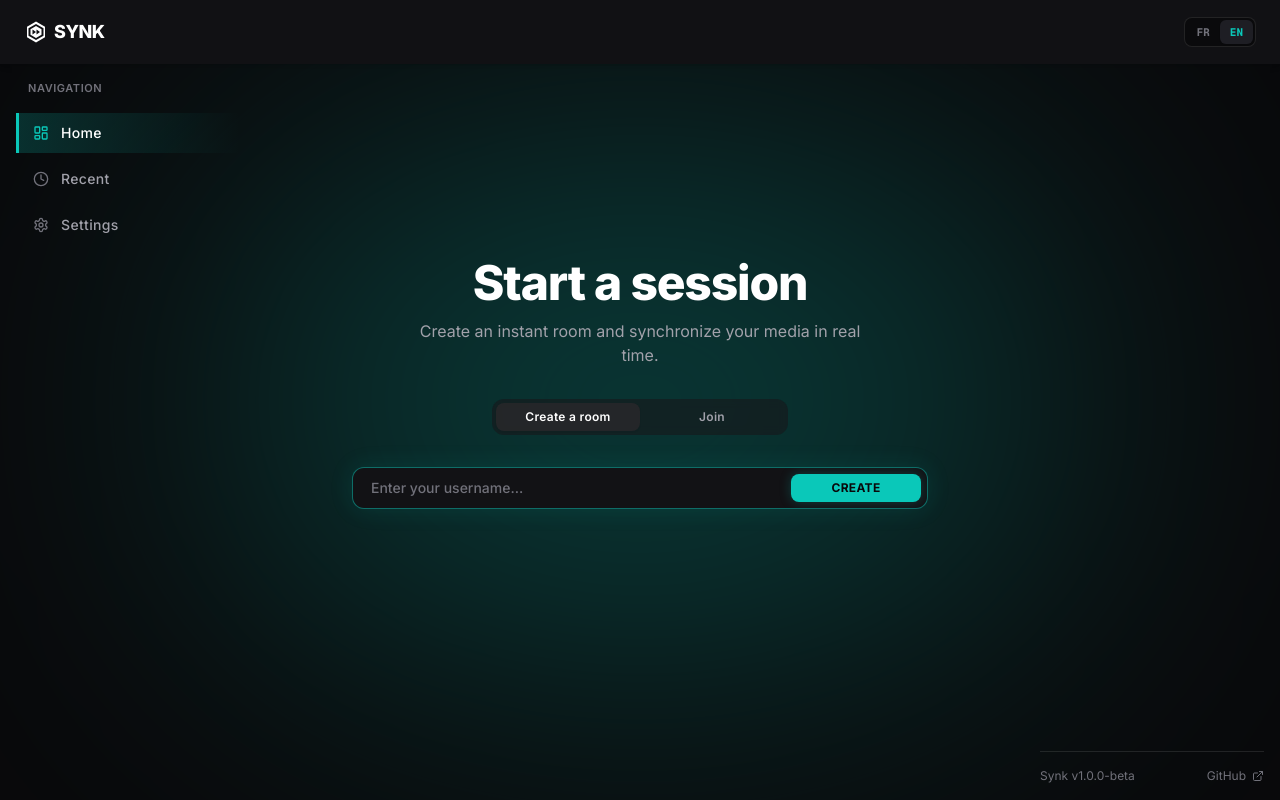
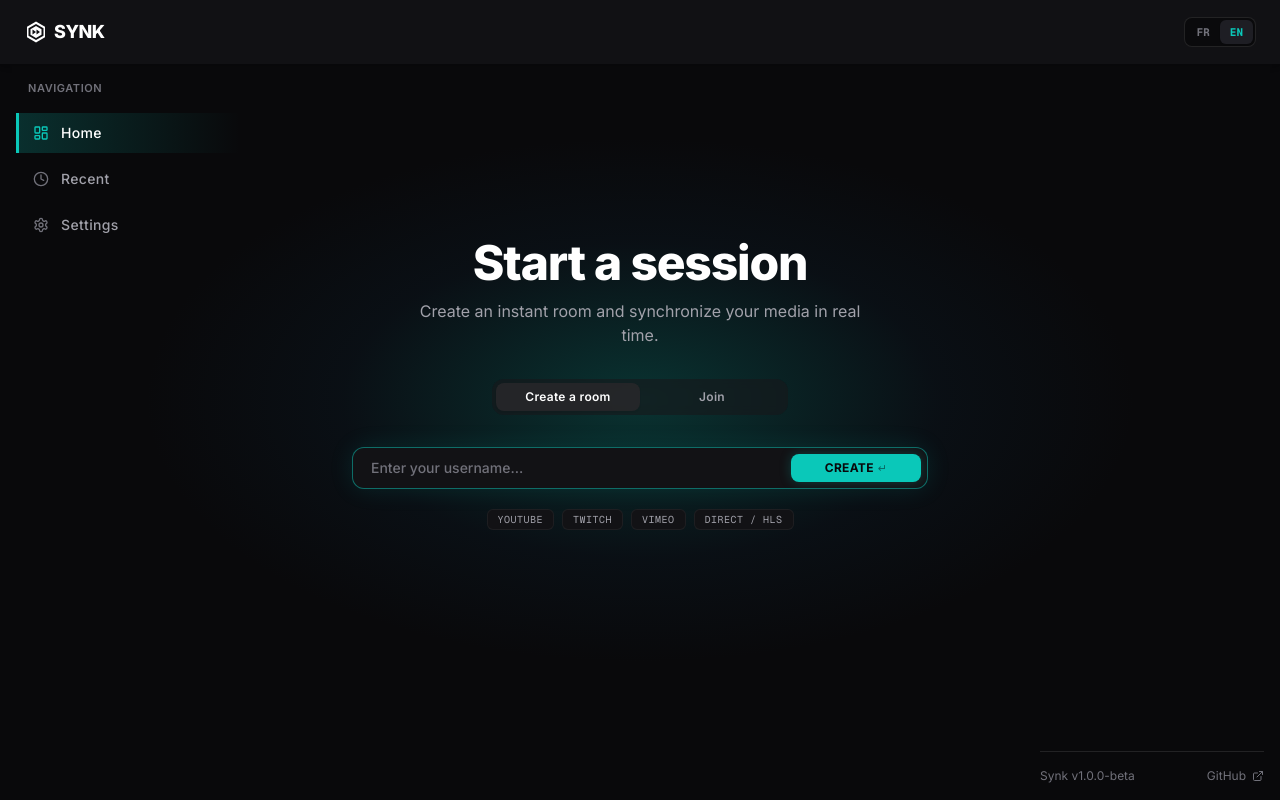
Before and after one commit to Moohmoo/Synk, a React (Vite) app in the folder front/: page / in a window 1280 px wide. Built offline with nearby package versions, Linux system fonts and the light colour scheme; no server answers.

Commit message:
feat: atmospheric glow, platform badges and omnibox enter hint

```diff
--- a/front/src/components/shared/AmbientGlow.tsx
+++ b/front/src/components/shared/AmbientGlow.tsx
@@ -3,15 +3,21 @@ export interface AmbientGlowProps {
   className?: string;
 }
 
+const GLOW_GRADIENTS: Record<"cyan" | "red", string> = {
+  cyan: "radial-gradient(ellipse 60% 50% at 50% 50%, rgba(10, 200, 185, 0.22) 0%, rgba(15, 60, 90, 0.12) 45%, transparent 75%)",
+  red: "radial-gradient(ellipse 60% 50% at 50% 50%, rgba(255, 70, 85, 0.22) 0%, rgba(180, 20, 40, 0.08) 45%, transparent 75%)",
+};
+
 export function AmbientGlow({ color = "cyan", className = "" }: AmbientGlowProps) {
   const isNone = color === "none";
-  const colorClass = color === "red" ? "bg-[#ff4655]" : "bg-[#0ac8b9]";
+  const background = isNone ? "none" : GLOW_GRADIENTS[color];
 
   return (
     <div
-      className={`absolute top-1/2 left-1/2 -translate-x-1/2 -translate-y-1/2 w-[850px] h-[520px] rounded-full blur-[140px] pointer-events-none transition-all duration-700 ease-out ${
-        isNone ? "opacity-0 scale-95" : "opacity-25 scale-100"
-      } ${colorClass} ${className}`}
+      style={{ background }}
+      className={`absolute top-1/2 left-1/2 -translate-x-1/2 -translate-y-1/2 w-[1100px] h-[700px] pointer-events-none transition-all duration-700 ease-out select-none ${
+        isNone ? "opacity-0 scale-95" : "opacity-100 scale-100"
+      } ${className}`}
       aria-hidden="true"
     />
   );
--- a/front/src/components/shared/Omnibox.tsx
+++ b/front/src/components/shared/Omnibox.tsx
@@ -108,11 +108,16 @@ export const Omnibox = forwardRef<HTMLInputElement, OmniboxProps>(
           <button
             type="submit"
             disabled={isLoading || disabled}
-            className={`flex-shrink-0 px-3 sm:px-4 py-1.5 min-w-[76px] sm:w-[130px] flex items-center justify-center rounded-lg text-xs font-bold tracking-wide transition-all duration-200 ease-out bg-[#0ac8b9] text-[#09090b] hover:bg-[#0ac8b9]/90 shadow-[0_0_12px_rgba(10,200,185,0.25)] hover:shadow-[0_0_18px_rgba(10,200,185,0.4)] cursor-pointer ${
+            className={`flex-shrink-0 px-3 sm:px-4 py-1.5 min-w-[76px] sm:w-[130px] flex items-center justify-center gap-1 rounded-lg text-xs font-bold tracking-wide transition-all duration-200 ease-out bg-[#0ac8b9] text-[#09090b] hover:bg-[#0ac8b9]/90 shadow-[0_0_12px_rgba(10,200,185,0.25)] hover:shadow-[0_0_18px_rgba(10,200,185,0.4)] cursor-pointer ${
               isLoading || disabled ? "opacity-70 cursor-not-allowed" : "active:translate-y-[1px]"
             }`}
           >
-            {displayButtonText}
+            <span className="truncate">{displayButtonText}</span>
+            {!isLoading && (
+              <span className="hidden sm:inline-block text-[11px] font-mono opacity-50 font-normal select-none">
+                ↵
+              </span>
+            )}
           </button>
         </form>
       </div>
--- /dev/null
+++ b/front/src/components/shared/PlatformBadges.tsx
@@ -0,0 +1,28 @@
+const PLATFORMS = ["YouTube", "Twitch", "Vimeo", "Direct / HLS"] as const;
+
+export interface PlatformBadgesProps {
+  className?: string;
+}
+
+/**
+ * Badges canoniques des plateformes de streaming supportées.
+ * Réutilisable sur la vue d'accueil et la dropzone d'attente d'un salon.
+ */
+export function PlatformBadges({ className = "" }: PlatformBadgesProps) {
+  return (
+    <div
+      className={`flex flex-wrap items-center justify-center gap-1.5 sm:gap-2 text-[10px] font-mono text-zinc-400 uppercase tracking-wider select-none ${className}`}
+    >
+      {PLATFORMS.map((platform) => (
+        <span
+          key={platform}
+          className="px-2.5 py-0.5 rounded-md bg-[#121215] border border-white/5"
+        >
+          {platform}
+        </span>
+      ))}
+    </div>
+  );
+}
+
+export default PlatformBadges;
--- a/front/src/components/shared/index.ts
+++ b/front/src/components/shared/index.ts
@@ -1,2 +1,3 @@
 export * from "./AmbientGlow";
 export * from "./Omnibox";
+export * from "./PlatformBadges";
--- a/front/src/views/home/HomeView.tsx
+++ b/front/src/views/home/HomeView.tsx
@@ -1,4 +1,4 @@
-import { Omnibox } from "@/components/shared";
+import { Omnibox, PlatformBadges } from "@/components/shared";
 import { HomeHero } from "./components/HomeHero";
 import { HomeModeToggle } from "./components/HomeModeToggle";
 import { useHomeFlow } from "@/hooks/useHomeFlow";
@@ -51,6 +51,9 @@ export function HomeView() {
           isLoading={isLoading}
           autoFocus
         />
+
+        {/* Badges discrets des plateformes supportées */}
+        <PlatformBadges className="mt-5" />
       </div>
     </div>
   );
--- a/front/src/views/room/components/RoomDropzone.tsx
+++ b/front/src/views/room/components/RoomDropzone.tsx
@@ -1,6 +1,6 @@
 import { useTranslation } from "react-i18next";
 import { Tv } from "lucide-react";
-import { Omnibox } from "@/components/shared";
+import { Omnibox, PlatformBadges } from "@/components/shared";
 
 interface RoomDropzoneProps {
   value: string;
@@ -37,12 +37,7 @@ export function RoomDropzone({ value, onChange, onSubmit, disabled }: RoomDropzo
         autoFocus
       />
 
-      <div className="flex flex-wrap items-center justify-center gap-1.5 sm:gap-2 mt-3 sm:mt-5 text-[10px] font-mono text-zinc-400 uppercase tracking-wider">
-        <span className="px-2.5 py-0.5 rounded-md bg-[#121215] border border-white/5">YouTube</span>
-        <span className="px-2.5 py-0.5 rounded-md bg-[#121215] border border-white/5">Twitch</span>
-        <span className="px-2.5 py-0.5 rounded-md bg-[#121215] border border-white/5">Vimeo</span>
-        <span className="px-2.5 py-0.5 rounded-md bg-[#121215] border border-white/5">Direct / HLS</span>
-      </div>
+      <PlatformBadges className="mt-3 sm:mt-5" />
     </div>
   );
 }
```
